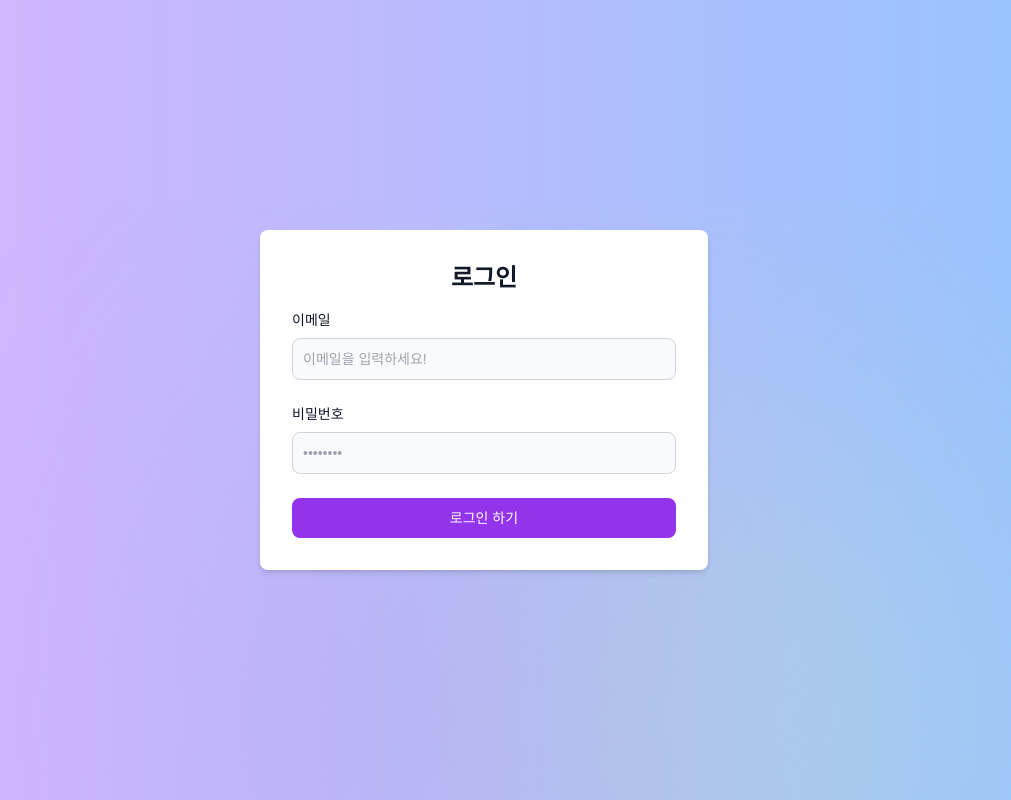
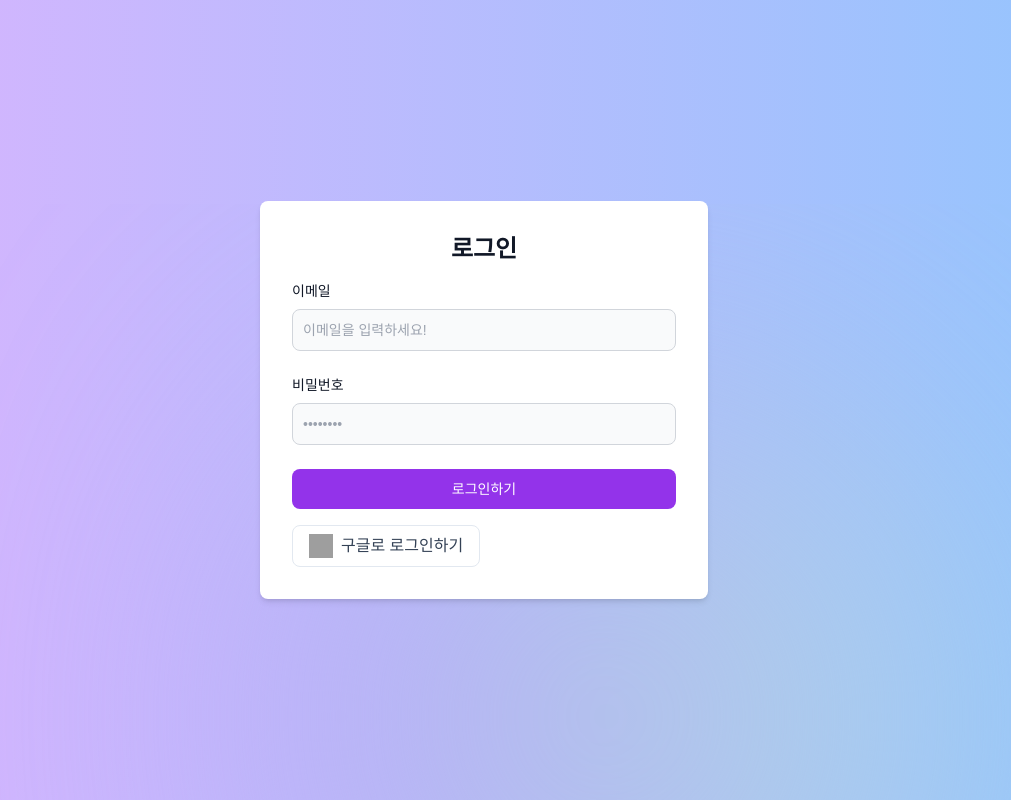
Before and after one commit to beyond-sw-camp/be03-4th-5team-The-FIT-devops, a Vue app in the folder cal/cal/: page /login in a window 1280 px wide. Shown: the top 800 px of the page, without its empty margins (156-1167 px from the left). Built offline with nearby package versions, Linux system fonts and the light colour scheme; grey boxes are pictures that could not be loaded.

Commit message:
refactor : Google 로그인 href 코드 클린업

```diff
--- a/cal/cal/package.json
+++ b/cal/cal/package.json
@@ -13,6 +13,8 @@
     "jwt-decode": "^4.0.0",
     "vue": "^3.2.13",
     "vue-axios": "^3.5.2",
+    "vue-google-signin-button": "^1.0.4",
+    "vue-google-signin-button-directive": "^1.0.3",
     "vue-router": "^4.2.5"
   },
   "devDependencies": {
--- a/cal/cal/src/components/Login/LoginComponent.vue
+++ b/cal/cal/src/components/Login/LoginComponent.vue
@@ -1,13 +1,11 @@
 <template>
     <div class="relative w-full h-screen bg-gradient-to-r from-purple-300 to-blue-300">
         <BackgroundComponent></BackgroundComponent>
-
         <section class="relative flex items-center justify-center h-full">
             <div class="w-full max-w-md p-8 space-y-4 bg-white rounded-lg shadow-md dark:bg-gray-800">
                 <h1 class="text-2xl font-bold text-center text-gray-900 dark:text-white">
                     로그인
                 </h1>
-
                 <form class="space-y-4 md:space-y-6" @submit.prevent="doLogin">
                     <div class="form-group">
                         <label for="email" class="block mb-2 text-sm font-medium text-gray-900 dark:text-white">이메일</label>
@@ -16,7 +14,6 @@
                  dark:placeholder-gray-400 dark:text-white dark:focus:ring-blue-500 dark:focus:border-blue-500"
                             placeholder="이메일을 입력하세요!" required="">
                     </div>
-
                     <div>
                         <label for="password"
                             class="block mb-2 text-sm font-medium text-gray-900 dark:text-white">비밀번호</label>
@@ -24,12 +21,17 @@
                             class="form-control bg-gray-50 border border-gray-300 text-gray-900 sm:text-sm rounded-lg focus:ring-primary-600 focus:border-primary-600 block w-full p-2.5 dark:bg-gray-700 dark:border-gray-600 dark:placeholder-gray-400 dark:text-white dark:focus:ring-blue-500 dark:focus:border-blue-500"
                             required="">
                     </div>
-
                     <button type="submit"
                         class="w-full text-white bg-primary-600 hover:bg-primary-700 focus:ring-4 focus:outline-none focus:ring-primary-300 font-medium rounded-lg
-            text-sm px-5 py-2.5 text-center dark:bg-primary-600 dark:hover:bg-primary-700 dark:focus:ring-primary-800">로그인 하기</button>
+            text-sm px-5 py-2.5 text-center dark:bg-primary-600 dark:hover:bg-primary-700 dark:focus:ring-primary-800">로그인하기</button>
 
                 </form>
+                <button @click="googleLogin"
+                    class="px-4 py-2 border flex gap-2 border-slate-200 dark:border-slate-700 rounded-lg text-slate-700 dark:text-slate-200 hover:border-slate-400 dark:hover:border-slate-500 hover:text-slate-900 dark:hover:text-slate-300 hover:shadow transition duration-150">
+                    <img class="w-6 h-6" src="https://www.svgrepo.com/show/475656/google-color.svg" loading="lazy"
+                        alt="google logo">
+                    <span>구글로 로그인하기</span>
+                </button>
             </div>
         </section>
     </div>
@@ -39,6 +41,7 @@
 import BackgroundComponent from '../BackgroundComponent.vue';
 import axios from 'axios';
 import { jwtDecode } from 'jwt-decode';
+
 export default {
     name: 'app',
     components: {
@@ -48,9 +51,34 @@ export default {
         return {
             email: "",
             password: "",
+            googleSignInParams: {
+                client_id: 'YOUR_APP_CLIENT_ID.apps.googleusercontent.com'
+            }
         }
     },
     methods: {
+        onSignInSuccess(googleUser) {
+            const profile = googleUser.getBasicProfile() // etc etc
+            console.log('OH NOES', profile)
+
+        },
+        onSignInError(error) {
+            // `error` contains any error occurred.
+            console.log('OH NOES', error)
+        },
+        async googleLogin() {
+            window.location.href =
+                "https://accounts.google.com/o/oauth2/auth?" +
+                "scope=email%20profile%20https://www.googleapis.com/auth/cloud-platform%20openid%20" +
+                "https://www.googleapis.com/auth/drive.metadata.readonly%20" +
+                "https://www.googleapis.com/auth/userinfo.profile%20" +
+                "https://www.googleapis.com/auth/userinfo.email&access_type=offline" +
+                "&include_granted_scopes=true&response_type=code&state=state_parameter_passthrough_value" +
+                "&redirect_uri=http://localhost:8080/auth/google/callback" +
+                "&client_id=625185374022-79lf2b3q4m7214nvj5jo5g6pm1icl9na.apps.googleusercontent.com" +
+                "&approval_prompt=force";
+
+        },
         async doLogin() {
             try {
                 const loginData = { email: this.email, password: this.password };
@@ -60,7 +88,7 @@ export default {
                 if (token) {
                     const decoded = jwtDecode(token);
                     localStorage.setItem("token", token);
-                    localStorage.setItem("refreshToken",refreshToken );
+                    localStorage.setItem("refreshToken", refreshToken);
                     localStorage.setItem("role", decoded.role);
                     alert("환영합니다, " + decoded.userName + " 회원님!");
                     window.location.href = "/";
```
Also changed, not shown: 1 other file (tests, documents, lock files or other folders).
